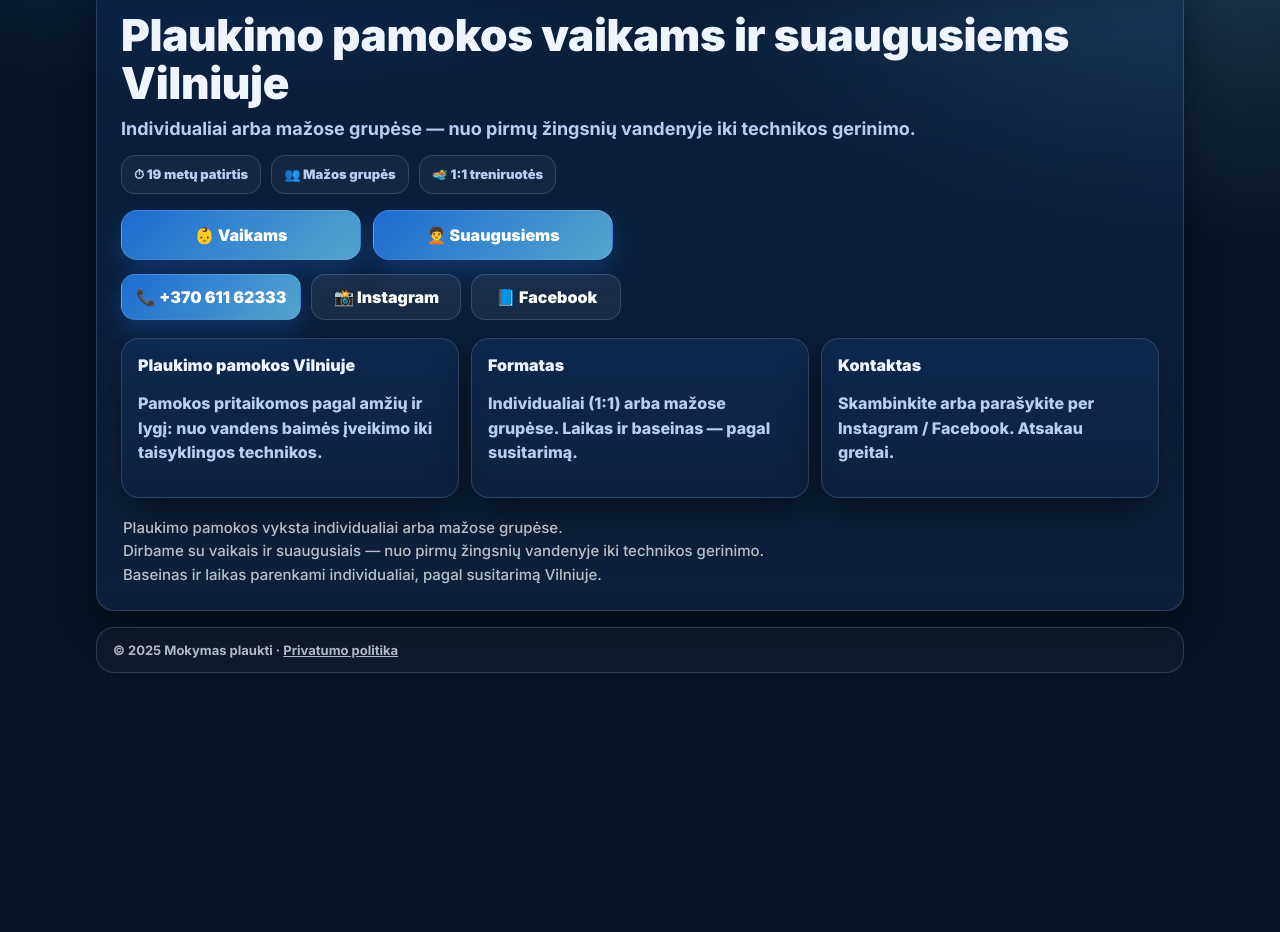
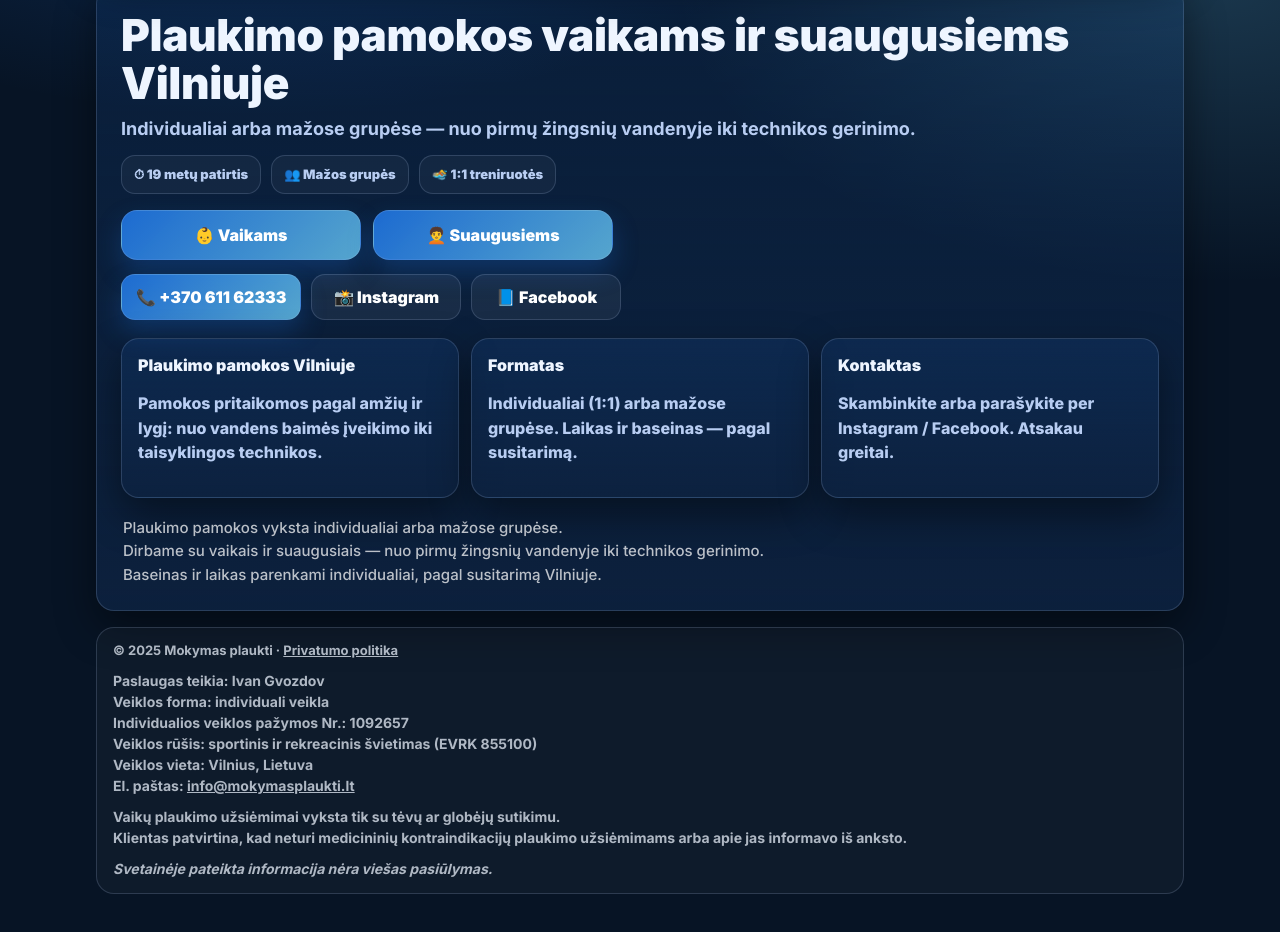
Before and after one commit to yvanichyg/mokymasplaukti-site, a plain HTML site: page index.html in a window 1280 px wide. Shown: the part 256-1188 px from the top of the page. Before the commit the page ends 977 px from the top, so only its background shows below. Drawn offline with Linux system fonts and the light colour scheme.

Commit message:
Update index.html

```diff
--- a/index.html
+++ b/index.html
@@ -416,10 +416,33 @@
       </p>
     </section>
 
-    <div class="footer">
-  © <span id="year"></span> Mokymas plaukti ·
-  <a href="privacy-lt.html">Privatumo politika</a>
-</div>
+    <footer class="footer" role="contentinfo">
+  <div>
+    © <span id="year"></span> Mokymas plaukti
+    · <a href="privacy-lt.html">Privatumo politika</a>
+  </div>
+
+  <div style="margin-top:12px; font-size:14px; line-height:1.5;">
+    <div><strong>Paslaugas teikia:</strong> Ivan Gvozdov</div>
+    <div><strong>Veiklos forma:</strong> individuali veikla</div>
+    <div><strong>Individualios veiklos pažymos Nr.:</strong> 1092657</div>
+    <div><strong>Veiklos rūšis:</strong> sportinis ir rekreacinis švietimas (EVRK 855100)</div>
+    <div><strong>Veiklos vieta:</strong> Vilnius, Lietuva</div>
+    <div><strong>El. paštas:</strong>
+      <a href="mailto:info@mokymasplaukti.lt">info@mokymasplaukti.lt</a>
+    </div>
+
+    <div style="margin-top:10px;">
+      Vaikų plaukimo užsiėmimai vyksta tik su tėvų ar globėjų sutikimu.<br>
+      Klientas patvirtina, kad neturi medicininių kontraindikacijų plaukimo užsiėmimams
+      arba apie jas informavo iš anksto.
+    </div>
+
+    <div style="margin-top:10px;">
+      <em>Svetainėje pateikta informacija nėra viešas pasiūlymas.</em>
+    </div>
+  </div>
+</footer>
 
 <script>
   document.getElementById("year").textContent = new Date().getFullYear();
```
